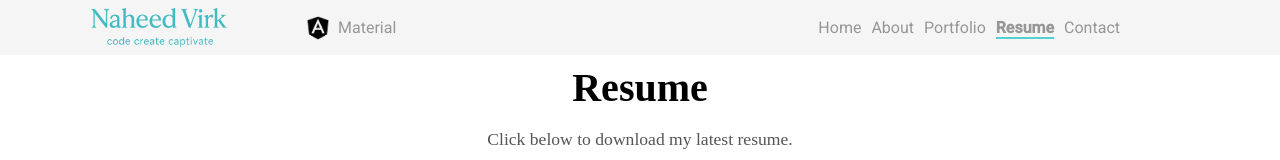
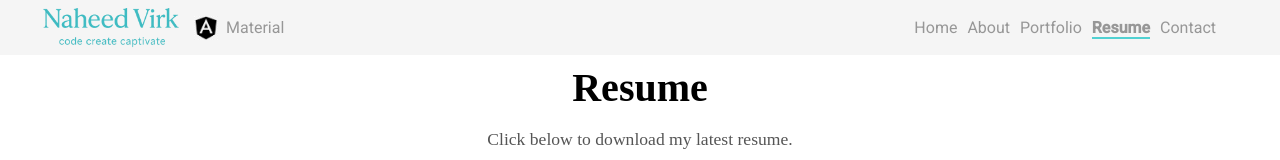
Before and after one commit to naheedkvirk/portfolio, an Angular app: page /resume in a window 1280 px wide. Shown: the top 160 px of the page. Built offline with nearby package versions, Linux system fonts and the light colour scheme.

Commit message:
Image changes.

```diff
--- a/src/app/layout/footer/footer.component.html
+++ b/src/app/layout/footer/footer.component.html
@@ -4,7 +4,6 @@
       <a [href]="linkedinUrl" target="_blank" rel="noopener noreferrer" aria-label="LinkedIn">
         <img src="linkedin.png" alt="LinkedIn" class="social-icon" />
       </a>
-
     </div>
 
   </footer>
--- a/src/app/layout/navbar/navbar.component.scss
+++ b/src/app/layout/navbar/navbar.component.scss
@@ -7,13 +7,13 @@
   right: 0;
   z-index: 12;
   height: 55px;
-  padding: 0 10rem 0 5rem;
+  padding: 0 4rem 0 2rem;
   font-size: 1rem;
 
   .logo {
     height: 10rem;
     width: 9rem;
-    margin-right: 4rem;
+    //margin-right: 4rem;
 
     img {
       max-height: 10rem;
--- a/src/app/pages/resume/resume.component.html
+++ b/src/app/pages/resume/resume.component.html
@@ -5,7 +5,7 @@
     <!-- Material Card for Styling -->
     <mat-card class="resume-card">
       <mat-card-content>
-        <a href="Myresume.pdf" download="Myresume.pdf">
+        <a href="myresume.pdf" download="NVResume.pdf">
           <button mat-raised-button color="primary" class="download-btn">
             <mat-icon>download</mat-icon> Download Resume
           </button>
```
Also changed, not shown: public/angular.png (deleted), 1 other file (tests, documents, lock files or other folders).
